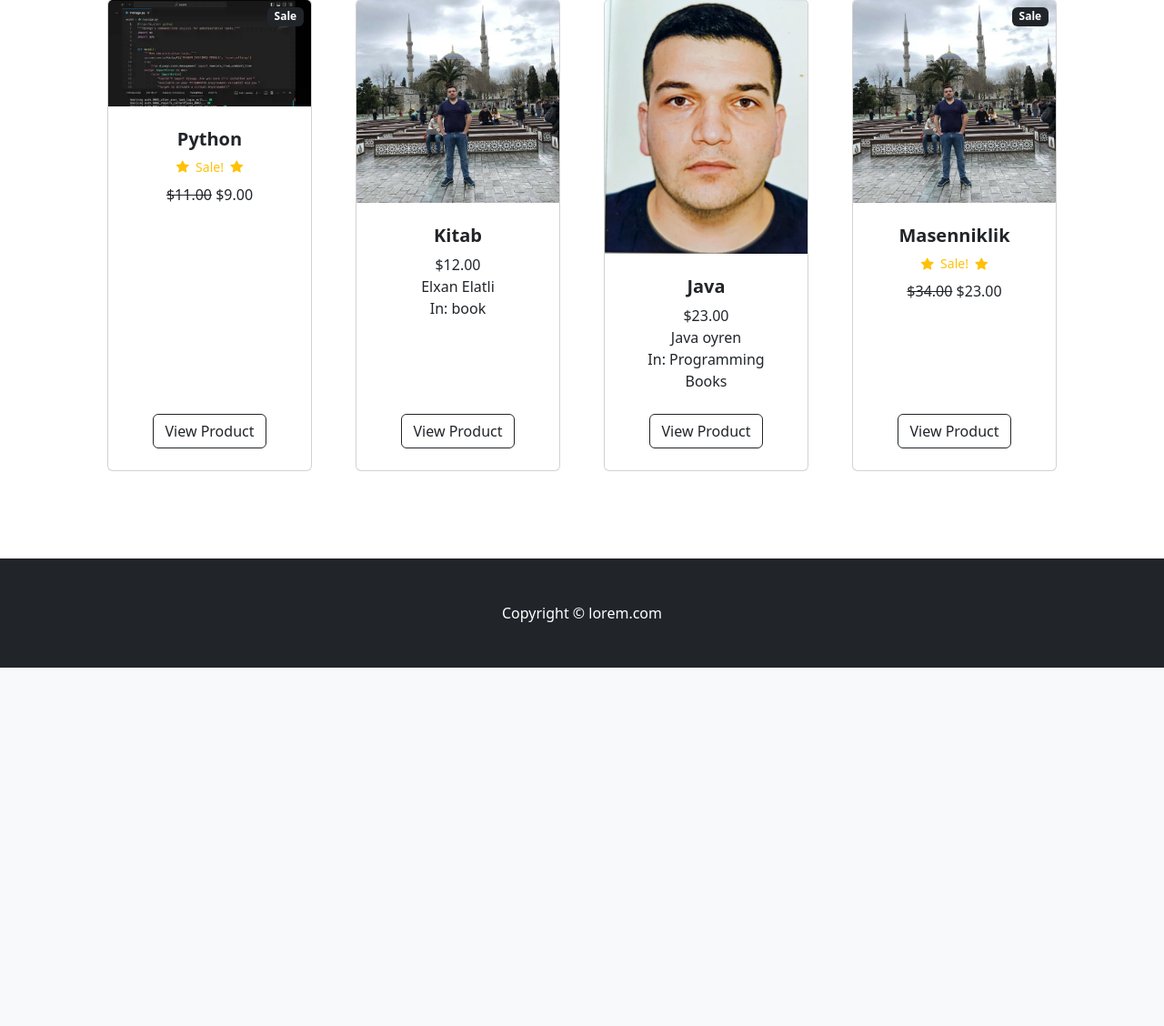
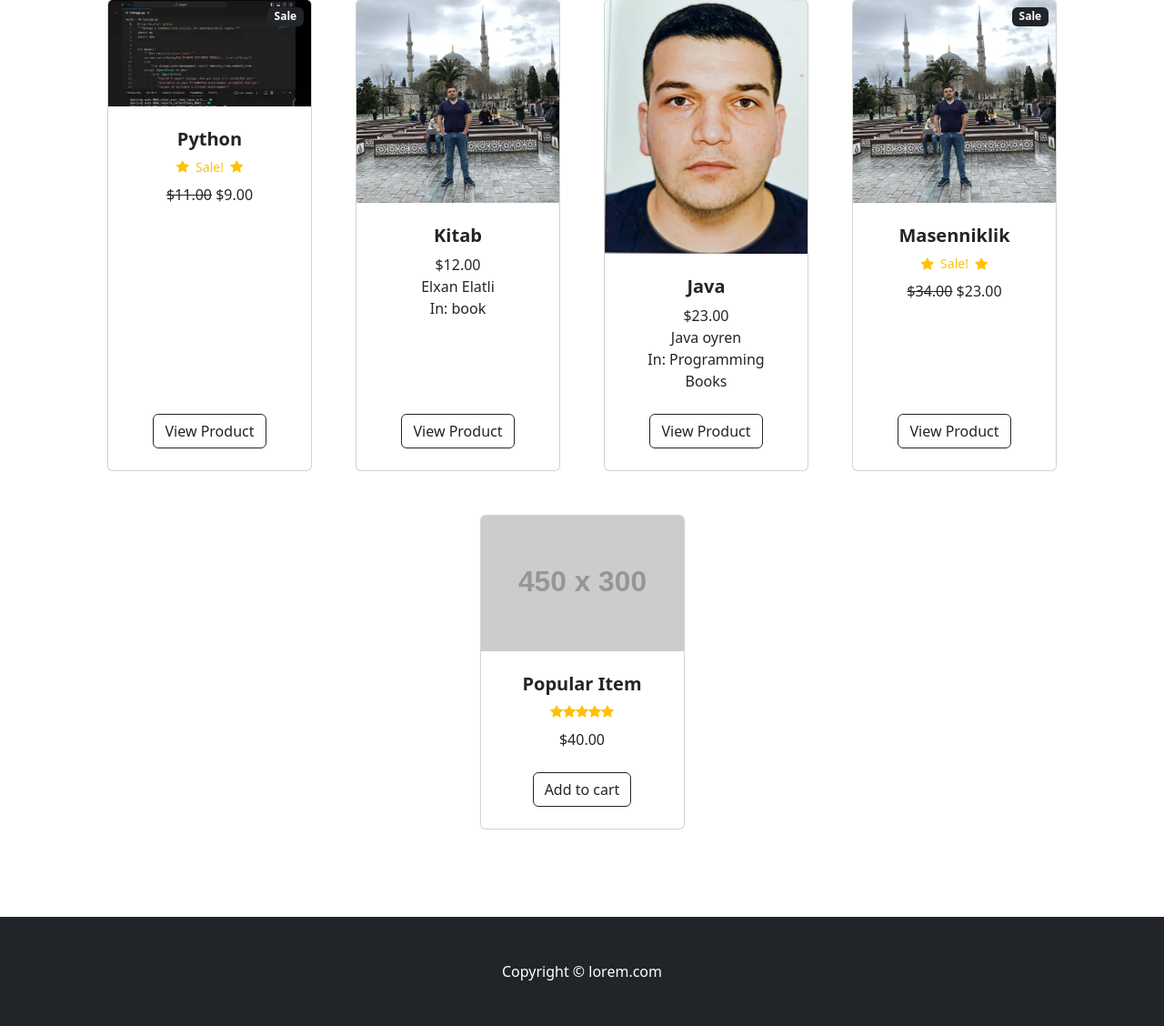
Before and after one commit to Saftarli/ecom, a Django app: page / in a window 1280 px wide. Shown: the part 450-1578 px from the top of the page at 91% size. Before the commit the page ends 1184 px from the top, so only its background shows below. Run offline with Django 5.2, Linux system fonts and the light colour scheme; data comes from the database, SQL or seed files in the repository; both versions use the stored data as it was after the commit; grey boxes labelled with a size stand in for pictures from a placeholder-image service; some libraries are stand-ins or nearby versions.

Commit message:
12 ci ders

```diff
--- /dev/null
+++ b/cart/cart.py
@@ -0,0 +1,11 @@
+class Cart():
+    def __init__(self, request):
+        self.session = request.session
+
+        cart = self.session.get('session_key')
+
+        if 'session_key' not in request.session:
+            cart= self.session['session_key']= {}
+
+
+        self.cart = cart
--- /dev/null
+++ b/cart/context_processors.py
@@ -0,0 +1,5 @@
+from .cart import Cart
+
+
+def cart(request):
+    return{'cart': Cart(request)}
--- a/ecom/settings.py
+++ b/ecom/settings.py
@@ -54,6 +54,7 @@ TEMPLATES = [
                 'django.template.context_processors.request',
                 'django.contrib.auth.context_processors.auth',
                 'django.contrib.messages.context_processors.messages',
+                'cart.context_processors.cart',
             ],
         },
     },
--- a/templates/home.html
+++ b/templates/home.html
@@ -81,7 +81,33 @@
 
 
 
-
+                    <div class="col mb-5">
+                        <div class="card h-100">
+                            <!-- Product image-->
+                            <img class="card-img-top" src="https://dummyimage.com/450x300/dee2e6/6c757d.jpg" alt="..." />
+                            <!-- Product details-->
+                            <div class="card-body p-4">
+                                <div class="text-center">
+                                    <!-- Product name-->
+                                    <h5 class="fw-bolder">Popular Item</h5>
+                                    <!-- Product reviews-->
+                                    <div class="d-flex justify-content-center small text-warning mb-2">
+                                        <div class="bi-star-fill"></div>
+                                        <div class="bi-star-fill"></div>
+                                        <div class="bi-star-fill"></div>
+                                        <div class="bi-star-fill"></div>
+                                        <div class="bi-star-fill"></div>
+                                    </div>
+                                    <!-- Product price-->
+                                    $40.00
+                                </div>
+                            </div>
+                            <!-- Product actions-->
+                            <div class="card-footer p-4 pt-0 border-top-0 bg-transparent">
+                                <div class="text-center"><a class="btn btn-outline-dark mt-auto" href="#">Add to cart</a></div>
+                            </div>
+                        </div>
+                    </div>
                 </div>
             </div>
         </section>
```
Also changed, not shown: db.sqlite3.
